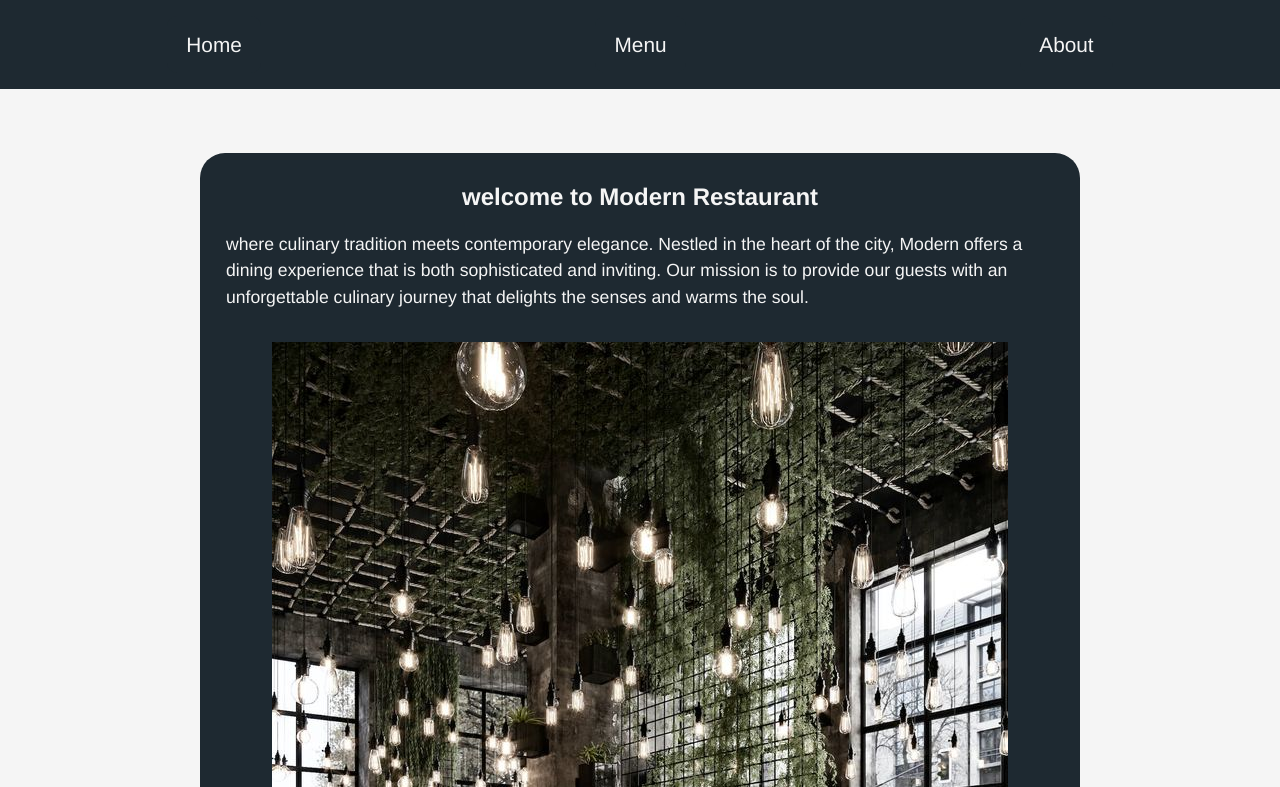
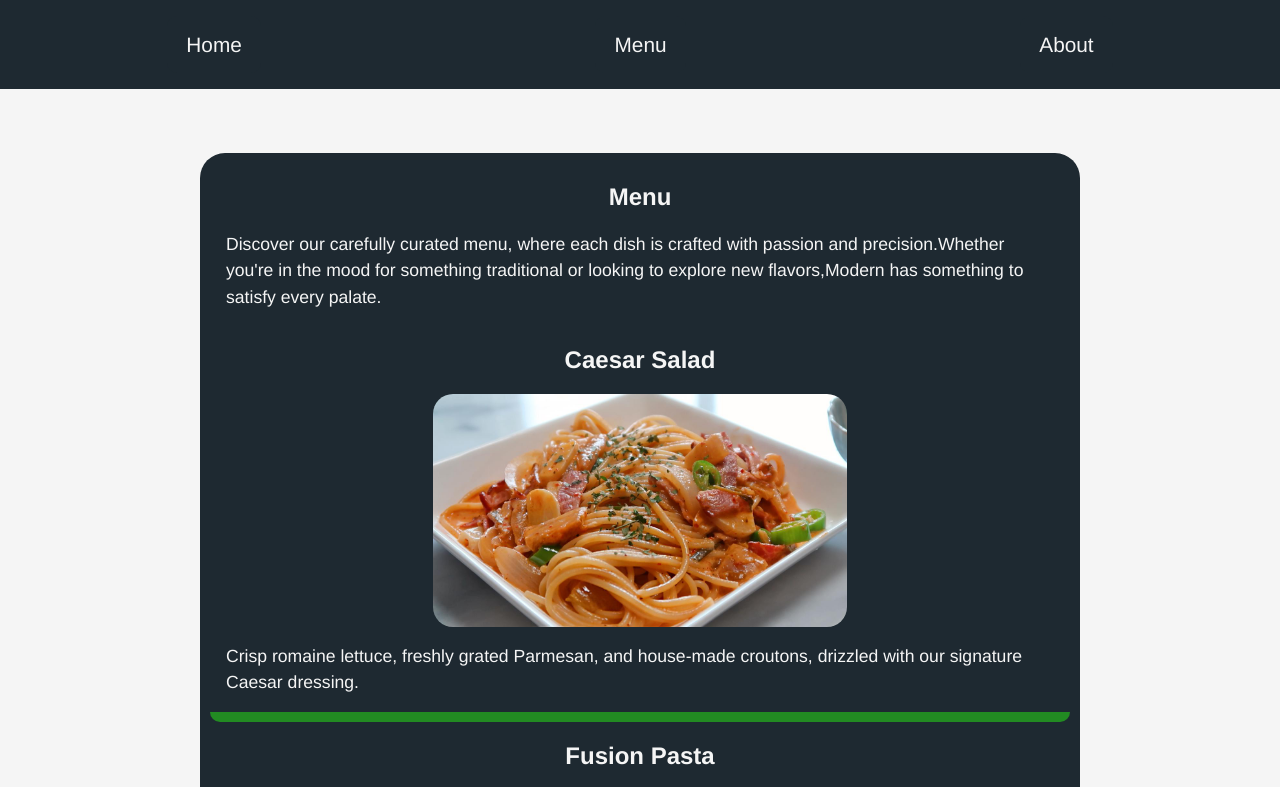
Before and after one commit to MR-Elbarbary/Restaurant-Page, a website built with webpack: page src/template.html in a window 1280 px wide. Both pictures are taken after a click on the button "Menu". Shown: the top 787 px of the page. Built offline with nearby package versions, Linux system fonts and the light colour scheme.

Commit message:
Create Menu

```diff
--- a/src/index.js
+++ b/src/index.js
@@ -1,6 +1,7 @@
 import "./style.css";
 import { createHome } from "./home";
 import { createAbout } from "./about";
+import { createMenu } from "./menu";
 
 document.addEventListener("DOMContentLoaded", () =>{
     let container = document.getElementById("content");
@@ -15,6 +16,11 @@ document.addEventListener("DOMContentLoaded", () =>{
         clean(container);
         createAbout(container);
     });
+    let menuBtn = document.getElementById("menu");
+    menuBtn.addEventListener("click", () =>{
+        clean(container);
+        createMenu(container);
+    });
 });
 
 function clean(div) {
--- /dev/null
+++ b/src/menu.js
@@ -0,0 +1,50 @@
+import link1 from "./p1.jpg";
+import link2 from "./p2.jpeg";
+import link3 from "./p3.jpeg";
+
+export function createMenu(container) {
+    let menu = document.createElement("div");
+    let h1 = document.createElement("h1");
+    h1.textContent = "Menu"
+    let p1 = document.createElement("p");
+    p1.textContent = "Discover our carefully curated menu, where each dish is crafted with passion and precision."+
+        "Whether you're in the mood for something traditional or looking to explore new flavors,"+
+        "Modern has something to satisfy every palate."
+    menu.appendChild(h1);
+    menu.appendChild(p1);
+
+    container.appendChild(menu)
+
+    let plate1 = "Caesar Salad";
+    let disc1 = "Crisp romaine lettuce, freshly grated Parmesan, and house-made croutons, drizzled with our signature Caesar dressing."
+    let plate2 = "Fusion Pasta";
+    let disc2 = "A delightful blend of Italian pasta and Asian-inspired flavors, topped with fresh herbs and a hint of spice."
+    let plate3 = "Shrimp Scampi";
+    let disc3 = "Succulent shrimp sautéed in garlic, white wine, and lemon butter sauce, served over linguine."
+
+    container.appendChild(createCard(plate1, disc1, link1));
+    container.appendChild(createCard(plate2, disc2, link2));
+    container.appendChild(createCard(plate3, disc3, link3));
+
+}
+
+function createCard(plate, disc, link) {
+    let card = document.createElement("div");
+    card.setAttribute("class", "card");
+
+    let h2 = document.createElement("h2");
+    h2.textContent = plate;
+
+    let img = document.createElement("img");
+    img.setAttribute("class", "plate");
+    img.src = link;
+
+    let p = document.createElement("p");
+    p.textContent = disc;
+
+    card.appendChild(h2);
+    card.appendChild(img);
+    card.appendChild(p);
+
+    return card
+}
--- a/src/style.css
+++ b/src/style.css
@@ -97,6 +97,18 @@ p{
     height: auto;
 }
 
+.plate{
+    max-width: 50%;
+    height: auto;
+    border-radius: 20px;
+}
+
+.card{
+    border-bottom: 10px var(--cs3) solid;
+    border-radius: 10px;
+
+}
+
 .action{
     background-color: var(--cs3);
 }
--- a/src/template.html
+++ b/src/template.html
@@ -9,11 +9,12 @@
     <header>
         <nav>
             <button id="home">Home</button>
-            <button id="Menu">Menu</button>
+            <button id="menu">Menu</button>
             <button id="about">About </button>
         </nav>
     </header>
     <div id="content">
+
     </div>
     <footer><a href="https://github.com/MR-Elbarbary">@Elbarbary</a></footer>
 </body>
```
Also changed, not shown: src/p1.jpg (added), src/p2.jpeg (added), src/p3.jpeg (added).
